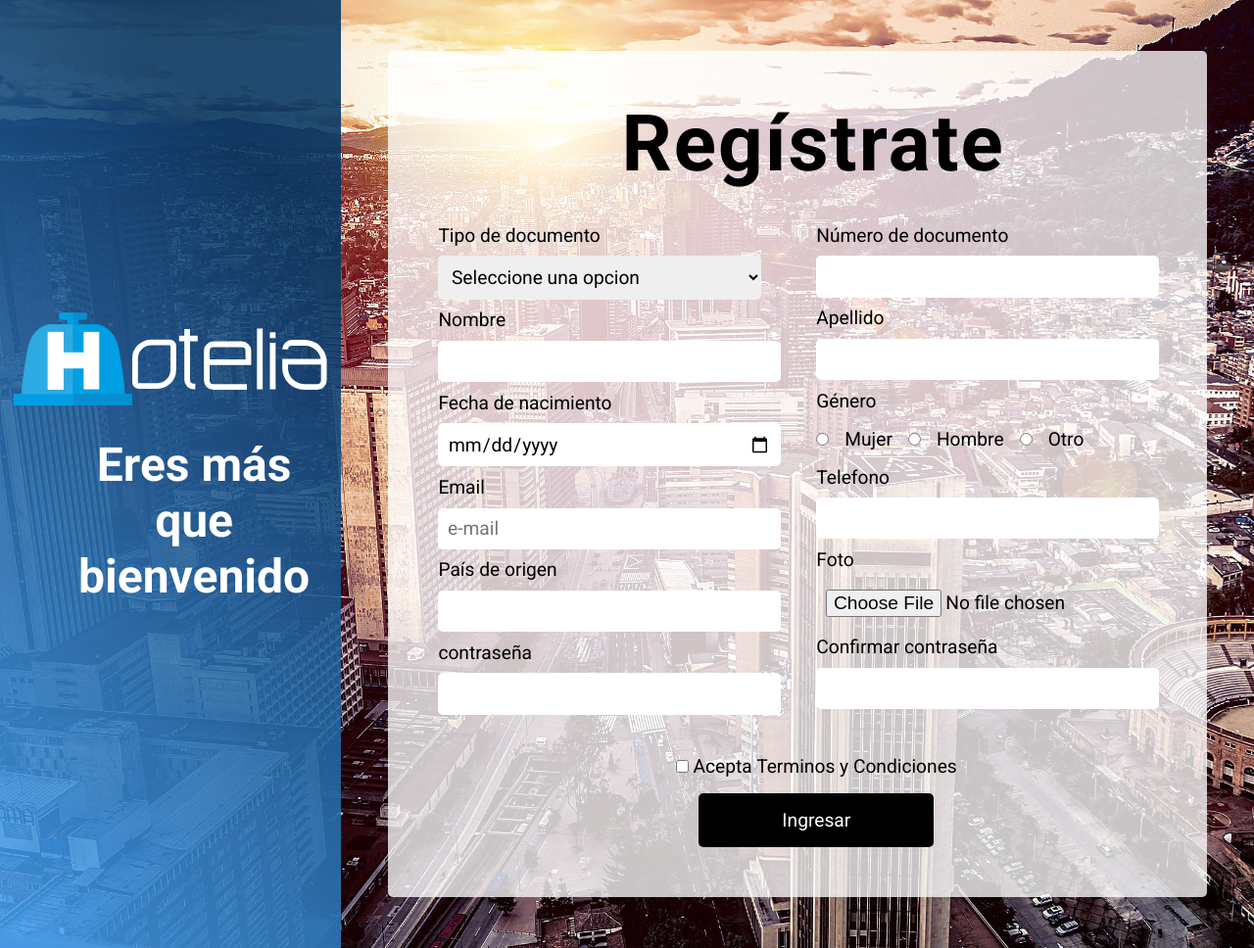
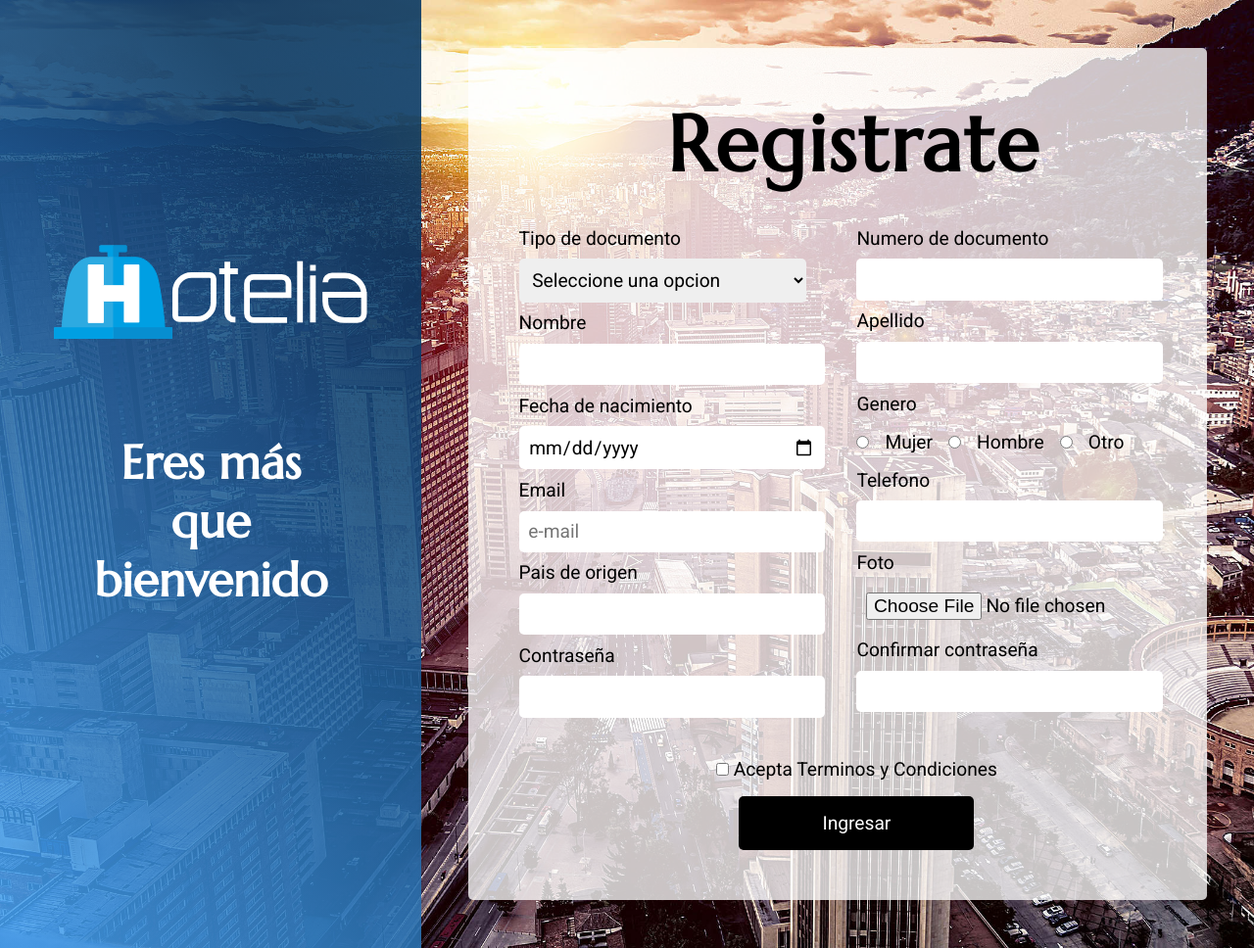
Before and after one commit to AngiePinilla/Taller0, a plain HTML site: page register.html in a window 1280 px wide. Shown: the whole page at 98% size. Drawn offline with Linux system fonts and the light colour scheme.

Commit message:
actualizacion

```diff
--- a/css/estilos.css
+++ b/css/estilos.css
@@ -206,6 +206,7 @@ nav a {
     border-color: var(--azuloscuro);
     text-align: center;
     margin-left: 25%;
+
 
 }
 
@@ -479,6 +480,7 @@ footer article {
         text-align: center;
         margin-left: 25%;
 
+
     }
 
     /*FIN MAPA*/
--- a/css/estilosgrid.css
+++ b/css/estilosgrid.css
@@ -241,7 +241,6 @@ h5 {
         background-color: var(--negro);
         padding-bottom: 7%;
         padding-top: 2%;
-
 
     }
 
@@ -656,6 +655,6 @@ h5 {
 }
 
 
-* {
+/* * {
     border: 1px solid rgb(231, 22, 22);
-}
+} */
--- a/css/register.css
+++ b/css/register.css
@@ -1,4 +1,5 @@
 @import url('https://fonts.googleapis.com/css2?family=Marcellus&family=Roboto:ital,wght@0,100;0,300;0,400;0,500;0,700;0,900;1,100;1,300;1,400;1,500;1,700;1,900&display=swap');
+@import url('https://fonts.googleapis.com/css2?family=Playfair+Display&display=swap');
 
 :root {
     --azulclaro: #48D6ED;
@@ -21,6 +22,13 @@
 
 }
 
+h1,
+h2,
+h3,
+h4,
+h5 {
+    font-family: 'Marcellus', serif;
+}
 
 
 @media screen and (min-width: 320px) {
@@ -29,31 +37,127 @@
         background-size: cover;
         background-repeat: no-repeat;
         display: flex;
-        align-items: center;
+        flex-direction: column;
     }
+
     nav {
         display: flex;
-        justify-content: center;
         width: 100%;
-        height: 10em;
-        flex-direction: row;
+        height: 100%;
+        flex-direction: column;
         background: linear-gradient(49.54deg, rgba(69, 162, 243, 0.863) 2.89%, rgba(6, 55, 99, 0.89) 80.34%);
         align-items: center;
         color: var(--blanco);
-
+        margin-top: 8%;
     }
 
     nav img {
-        width: 20rem;
-        /* padding-top: 100%; */
+        width: 35%;
+        padding-top: 5%;
     }
 
     nav h1 {
-        padding: 2rem;
-        font-size: 3rem;
+        padding: 1em;
+        font-size: 3em;
+        margin-left: 1em;
         text-align: center;
         /* padding-bottom: 100%; */
     }
+
+    .dashboar {
+        background-color: rgba(255, 255, 255, 0.767);
+        margin: 3rem;
+        padding: 2rem;
+        width: 80%;
+        font-size: 1.2em;
+        border-radius: 5px;
+    }
+
+    .bienvenido {
+        width: 100%;
+        display: flex;
+        justify-content: center;
+        padding: 1rem;
+        font-size: 2.5rem;
+        letter-spacing: 2px;
+    }
+
+    form {
+        width: 100%;
+        margin: 1em;
+    }
+
+    form .formulario {
+        display: flex;
+        width: 100%;
+        flex-direction: column;
+    }
+
+    .columna {
+        display: flex;
+        padding: 0 1em 0 0;
+        width: 100%;
+        flex-direction: column;
+    }
+
+    .columna input {
+        width: 90%;
+        padding: 0.5em;
+        margin: 0.5em 0 0.5em 0;
+        font-size: 1em;
+        border-radius: 5px;
+        border: 0;
+    }
+
+    .columna select {
+        width: 90%;
+        padding: 0.5em;
+        margin: 0.5em 0 0.5em 0;
+        font-size: 1em;
+        border-radius: 5px;
+        border: 0;
+    }
+
+    .genero {
+        display: flex;
+        justify-content: flex-start;
+        justify-items: center;
+        margin: 1rem 0;
+    }
+
+    .genero input {
+        width: auto;
+        padding: 0%;
+        margin: 0%;
+        margin-right: 1rem;
+    }
+
+    .genero label {
+        margin-right: 1rem;
+    }
+
+    .foto {
+        width: 100%;
+    }
+
+    .boton {
+        display: flex;
+        flex-direction: column;
+        align-items: center;
+        margin-top: 2rem;
+    }
+
+    .boton button {
+        width: 15rem;
+        color: var(--blanco);
+        background-color: var(--negro2);
+        padding: 1rem;
+        font-size: 1.2rem;
+        margin-top: 1rem;
+        border-radius: 5px;
+        border: 0;
+    }
+
 }
 
 
@@ -64,6 +168,7 @@
         background-repeat: no-repeat;
         display: flex;
         align-items: center;
+        flex-direction: row;
     }
 
     nav {
@@ -75,18 +180,20 @@
         justify-content: center;
         flex-direction: column;
         color: var(--blanco);
+        margin-top: 0%;
     }
 
     nav img {
+
         width: 20rem;
-        /* padding-top: 100%; */
+        padding-top: 0%;
     }
 
     nav h1 {
-        padding: 2rem;
-        margin-left: 3rem;
-        font-size: 3rem;
+        padding: 2em;
+        font-size: 3em;
         text-align: center;
+        margin-left: 0%;
         /* padding-bottom: 100%; */
     }
 
@@ -121,6 +228,7 @@
     form .formulario {
         display: flex;
         width: 100%;
+        flex-direction: row;
     }
 
     .columna {
--- a/register.html
+++ b/register.html
@@ -19,7 +19,7 @@
     </nav>
     <div class="dashboar">
         <div class="bienvenido">
-            <h1>Regístrate</h1>
+            <h1>Registrate</h1>
         </div>
 
         <form>
@@ -47,17 +47,17 @@
                         <input type="email" placeholder="e-mail">
                     </div>
                     <div>
-                        <label for="pais">País de origen</label>
+                        <label for="pais">Pais de origen</label>
                         <input type="text" name="pais" id="pais">
                     </div>
                     <div>
-                        <label>contraseña</label>
+                        <label>Contraseña</label>
                         <input type="password">
                     </div>
                 </div>
                 <div class="columna">
                     <div>
-                        <label for="doc">Número de documento</label>
+                        <label for="doc">Numero de documento</label>
                         <input type="number" name="doc" id="doc">
                     </div>
                     <div>
@@ -65,7 +65,7 @@
                         <input type="text" name="apellido" id="apellido">
                     </div>
                     <div>
-                        <label>Género</label>
+                        <label>Genero</label>
                         <div class="genero">
                             <input type="radio"><label>Mujer</label>
                             <input type="radio"><label>Hombre</label>
```
Also changed, not shown: dashboard.html (line endings or trailing spaces), indexgrid.html (line endings or trailing spaces).
